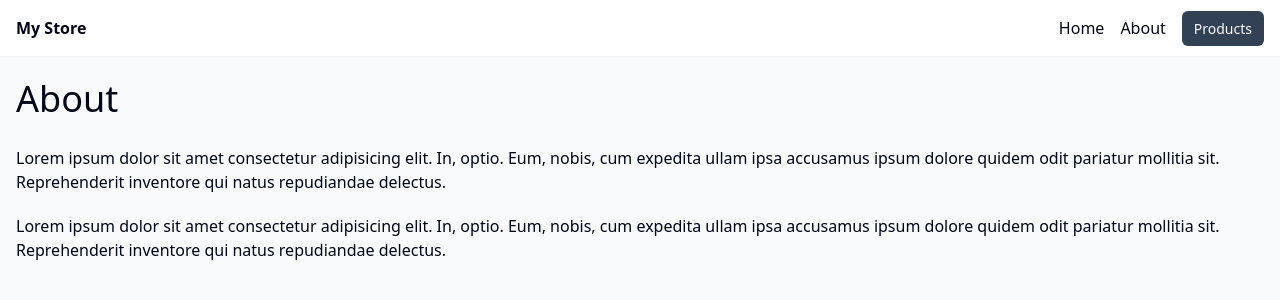
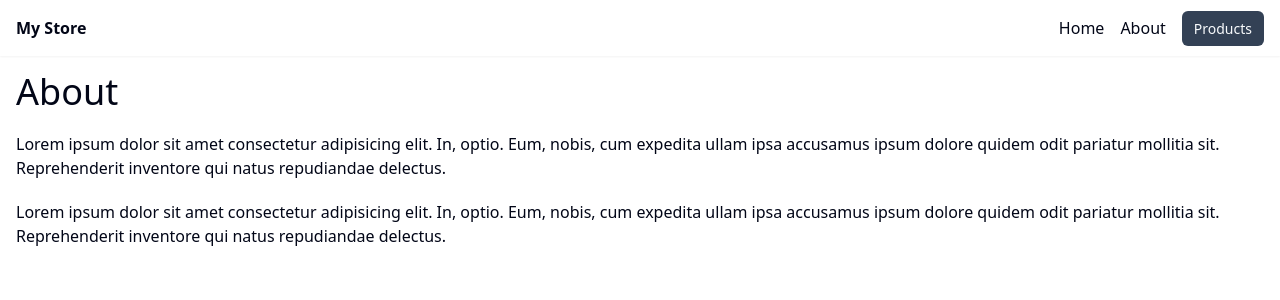
Before and after one commit to aureliojoseph/ecomm-template, a Nuxt app: page /about in a window 1280 px wide. Shown: the top 300 px of the page. Built offline with nearby package versions, Linux system fonts and the light colour scheme.

Commit message:
fix: styles

```diff
--- a/assets/css/main.css
+++ b/assets/css/main.css
@@ -2,18 +2,24 @@
 @tailwind components;
 @tailwind utilities;
 
-body {
-  @apply bg-slate-50 text-slate-950
-}
-
-a {
+body, a {
   @apply text-slate-950
 }
 
-@layer components {
-  .btn {
-    @apply bg-slate-700 text-slate-50 hover:text-white transition-all duration-300 ease-linear hover:bg-slate-400 px-3 py-2 rounded-md text-sm
-  }
+h2, h3 {
+  @apply mb-5
+}
+
+h2 {
+  @apply text-4xl
+}
+
+h3 {
+  @apply text-3xl
+}
+
+p {
+  @apply my-5 mx-0
 }
 
 a {
@@ -23,3 +29,9 @@ a {
 a:hover {
   color: #94a3b8;
 }
+
+@layer components {
+  .btn {
+    @apply bg-slate-700 text-slate-50 hover:text-white transition-all duration-300 ease-linear hover:bg-slate-400 px-3 py-2 rounded-md text-sm
+  }
+}
--- a/layouts/default.vue
+++ b/layouts/default.vue
@@ -31,7 +31,7 @@
 		</header>
 	</div>
 
-	<div class="container mx-auto p-4">
+	<div class="container p-4">
 		<slot />
 	</div>
 </template>
--- a/pages/about.vue
+++ b/pages/about.vue
@@ -17,14 +17,3 @@
 		</p>
 	</div>
 </template>
-
-<style lang="scss" scoped>
-	h2 {
-		margin-bottom: 20px;
-		font-size: 36px;
-	}
-
-	p {
-		margin: 20px 0;
-	}
-</style>
--- a/pages/index.vue
+++ b/pages/index.vue
@@ -17,14 +17,3 @@
 		</p>
 	</div>
 </template>
-
-<style lang="scss" scoped>
-	h2 {
-		margin-bottom: 20px;
-		font-size: 36px;
-	}
-
-	p {
-		margin: 20px 0;
-	}
-</style>
```
